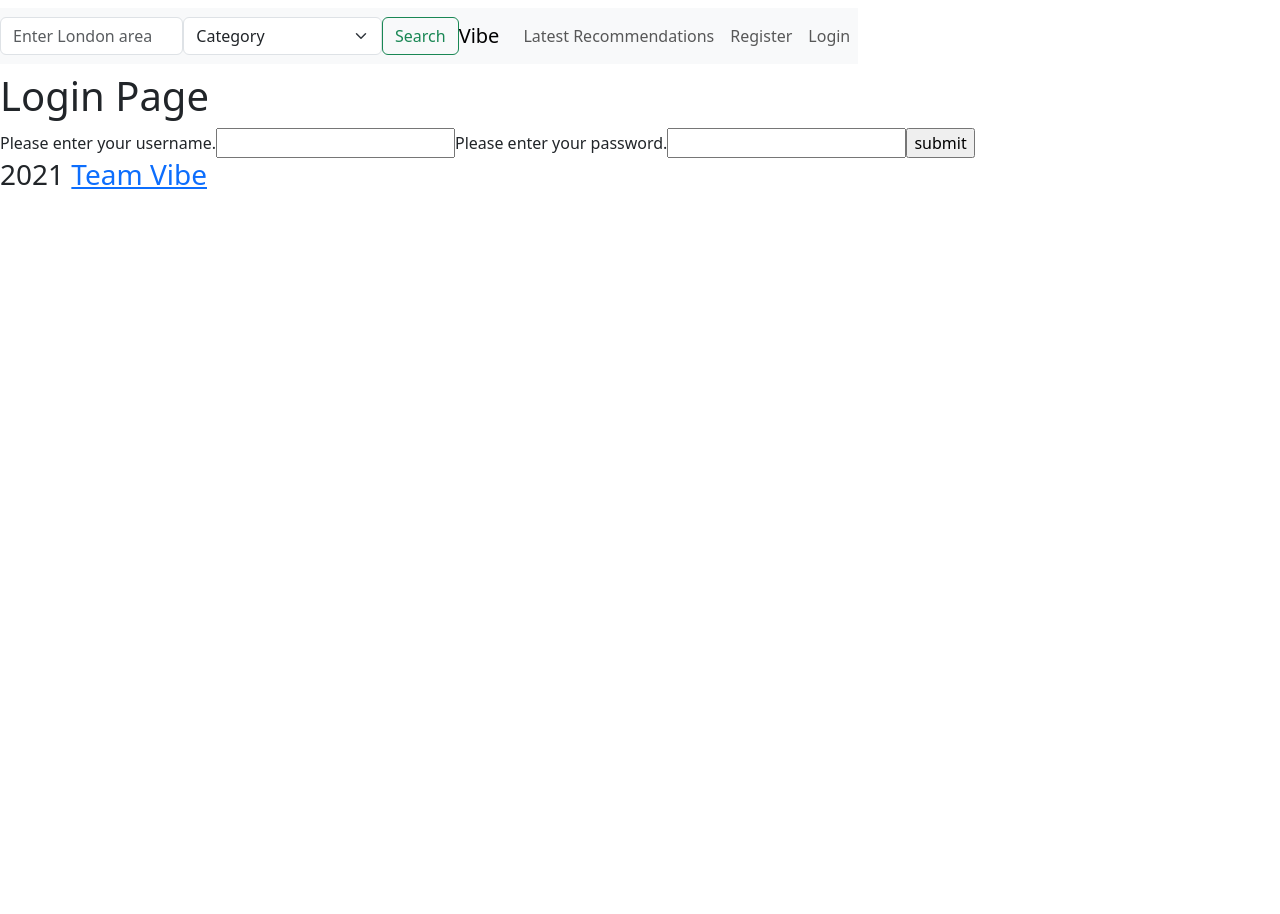
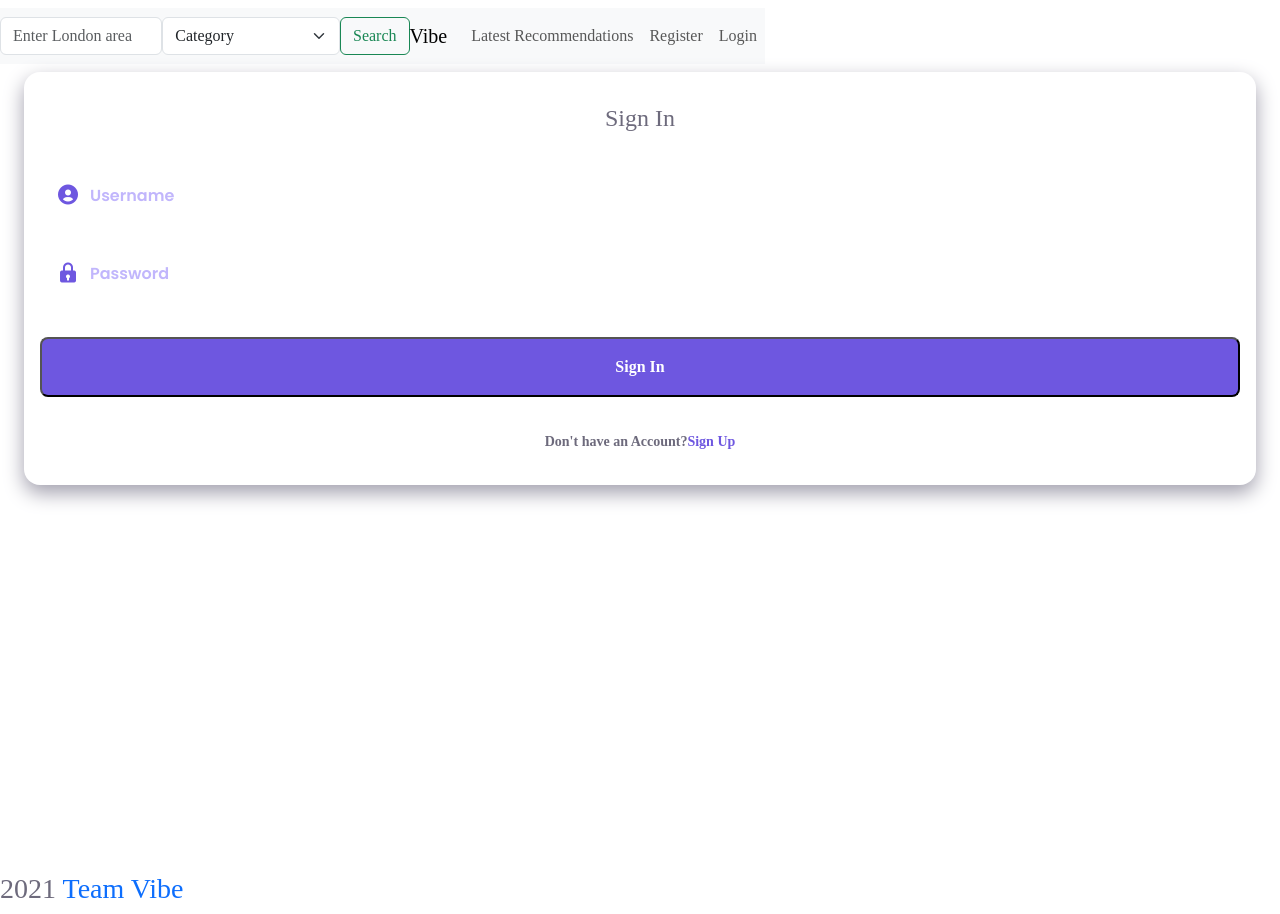
Before and after one commit to ThomasVirgo/Chat-App-Client, a React app: page /login in a window 1280 px wide. Before the commit the page ends 800 px from the top, so only its background shows below. Built offline with nearby package versions, Linux system fonts and the light colour scheme.

Commit message:
add login and register styling

```diff
--- a/public/index.html
+++ b/public/index.html
@@ -9,6 +9,7 @@
     integrity="sha512-NhSC1YmyruXifcj/KFRWoC561YpHpc5Jtzgvbuzx5VozKpWvQ+4nXhPdFgmx8xqexRcpAglTj9sIBWINXa8x5w=="
     crossorigin="anonymous" referrerpolicy="no-referrer" />
     <link rel="stylesheet" href="https://maxcdn.bootstrapcdn.com/bootstrap/latest/css/bootstrap.min.css">
+    <link href='https://unpkg.com/boxicons@2.0.9/css/boxicons.min.css' rel='stylesheet'>
 
 </head>
 <body>
--- a/src/App.js
+++ b/src/App.js
@@ -3,6 +3,7 @@ import { Switch, Route } from 'react-router-dom';
 import { Account, LandingPage, Login, Recommendations, Register, SearchResults } from './pages';
 import { NavigationBar, Footer } from './layout';
 import { LoggedOutRoute, PrivateRoute } from './components';
+import './style.css'
 
 // import CSS
 
--- a/src/components/LoginForm/index.js
+++ b/src/components/LoginForm/index.js
@@ -33,14 +33,37 @@ const LoginForm = () => {
   return (
     <>
     {shouldRedirect && <Redirect to='/account'/>}
-    <div>
-      <form>
-        <label htmlFor="username-input">Please enter your username.</label>
-        <input type="textfield" id="username-input" value={username} onChange={handleUsernameChange}></input>
-        <label htmlFor="password-input">Please enter your password.</label>
-        <input type="password" id="password-input" value={password} onChange={handlePasswordChange}></input>
-        <input type="submit" value="submit" onClick={handleSubmitClick} />
-      </form>
+    <div className="login">
+      <div className="login__content">
+        {/* create a svg on figma with vibe in it? */}
+        <div className="login__img"></div>
+        <div className="login__forms">
+
+          <form className="login__register" onSubmit={handleSubmitClick}>
+
+            <h1 className="login__title">Sign In</h1>
+
+            <div className="login__box">
+              <i className='bx bxs-user-circle login__icon'></i>
+              <input type="text" placeholder='Username' className="login__input" value={username} onChange={handleUsernameChange}/>
+            </div>
+
+            <div className="login__box">
+              <i className='bx bxs-lock login__icon'></i>
+              <input type="password" placeholder='Password' className="login__input" value={password} onChange={handlePasswordChange}/>
+            </div>
+
+            <input type="submit" value='Sign In' className='login__button'/>
+
+            <div>
+              <span className="login__account">Don't have an Account?</span>
+              <span className="login__signin" id="sign-up">Sign Up</span>
+            </div>
+
+          </form>
+
+        </div>
+      </div>
     </div>
     </>
   );
--- a/src/components/registrationForm/index.js
+++ b/src/components/registrationForm/index.js
@@ -57,16 +57,42 @@ const RegistrationForm = () => {
   return (
     <>
     {shouldRedirect && <Redirect to='/account'/>}
-    <div>
-      <form>
-        <label htmlFor="username-input">Please enter your username.</label>
-        <input type="textfield" id="username-input" value={username} onChange={handleUsernameChange}></input>
-        <label htmlFor="password-input">Please enter your password.</label>
-        <input type="password" id="password-input" value={password} onChange={handlePasswordChange}></input>
-        <label htmlFor="confirm-password-input">Please confirm your password.</label>
-        <input type="password" id="confirm-password-input" value={confirmPassword} onChange={handleConfirmPasswordChange}></input>
-        <input type="submit" value="submit" onClick={handleSubmitClick} />
-      </form>
+    <div className="login">
+      <div className="login__content">
+        {/* create a svg on figma with vibe in it? */}
+        <div className="login__img"></div>
+        <div className="login__forms">
+
+          <form className="login__create" onSubmit={handleSubmitClick}>
+
+            <h1 className="login__title">Create Account</h1>
+
+            <div className="login__box">
+              <i className='bx bxs-user-circle login__icon'></i>
+              <input type="text" placeholder='Username' className="login__input" value={username} onChange={handleUsernameChange}/>
+            </div>
+
+            <div className="login__box">
+              <i className='bx bxs-lock login__icon'></i>
+              <input type="password" placeholder='Password' className="login__input" value={password} onChange={handlePasswordChange}/>
+            </div>
+
+            <div className="login__box">
+              <i className='bx bxs-lock login__icon'></i>
+              <input type="password" placeholder='Confirm Password' className="login__input" value={confirmPassword} onChange={handleConfirmPasswordChange}/>
+            </div>
+
+            <input type="submit" value='Sign Up' className='login__button'/>
+
+            <div>
+              <span className="login__account">Already have an Account?</span>
+              <span className="login__signin" id="sign-up">Sign In</span>
+            </div>
+
+          </form>
+
+        </div>
+      </div>
     </div>
     </>
   );
--- a/src/pages/Login/index.js
+++ b/src/pages/Login/index.js
@@ -1,10 +1,10 @@
 import React from "react";
 import { LoginForm } from '../../components'
+import './style.css'
 
 function Login() {
     return (
         <>
-        <h1>Login Page</h1>
         <LoginForm />
         </>
     );
--- /dev/null
+++ b/src/pages/Login/style.css
@@ -0,0 +1,159 @@
+h1 {
+    margin: 0;
+}
+
+a{
+    text-decoration: none;
+}
+
+img{
+    max-width: 100%;
+    height: auto;
+    display: block;
+}
+
+.login{
+    display: grid;
+    grid-template-columns: 100%;
+    height: 100vh;
+    margin-left: 1.5rem;
+    margin-right: 1.5rem;
+}
+
+.login_content{
+    display: grid;
+}
+
+.login__img{
+    justify-self: center;
+}
+
+.login__img img{
+    width: 310px;
+    margin-top: 1.5rem;
+}
+
+.login__forms{
+    position: relative;
+    height: 368px;
+}
+
+.login__register, .login__create{
+    width: 100%;
+    background-color: #FFF;
+    padding: 2rem 1rem;
+    border-radius: 1rem;
+    text-align: center;
+    box-shadow: 0 8px 20px var(--text-color-light);
+}
+
+.login__title{
+    font-size: var(--h1-font-size);
+    margin-bottom: 2rem;
+}
+
+.login__box{
+    display: grid;
+    grid-template-columns: max-content 1fr;
+    column-gap: .5rem;
+    padding: 1.125rem 1rem;
+    background-color: #FFF;
+    margin-top: 1rem;
+    border-radius: .5rem;
+}
+
+.login__icon{
+    font-size: 1.5rem;
+    color: var(--first-color);
+}
+
+.login__input{
+    border: none;
+    outline: none;
+    font-size: var(--normal-font-size);
+    font-weight: 700;
+    color: var(--first-color-second);
+}
+
+.login__input::placeholder{
+    font-size: var(--normal-font-size);
+    font-family: var(--body-font);
+    color: var(--first-color-lighter);
+}
+
+.login__button{
+    display: block;
+    padding: 1rem;
+    margin: 2rem 0;
+    background-color: var(--first-color);
+    color: #FFF;
+    font-weight: 600;
+    text-align: center;
+    border-radius: .5rem;
+    transition: .3s;
+}
+
+.login__button:hover{
+    background-color: var(--first-color-alt);
+}
+
+.login__account, .login__signup, .login__signin{
+    font-weight: 600;
+    font-size: var(--small-font-size);
+}
+
+.login__account{
+    color: var(--text-color);
+}
+
+.login__signin, .login__signup{
+    color: var(--first-color);
+    cursor: pointer;
+}
+
+/* @media screen and (min-width: 576px){
+    .login__forms{
+        width: 348px;
+        justify-self: center;
+    }
+}
+
+@media screen and (min-width: 576px){
+    .login{
+        height: 100vh;
+        overflow: hidden;
+    }
+
+    .login__content{
+        grid-template-columns: repeat(2, max-content);
+        justify-content: center;
+        align-items: center;
+        margin-left: 10rem;
+    }
+
+    .login__img{
+        display: flex;
+        width: 600px;
+        height: 588px;
+        background-color: var(--first-color-lighter);
+        border-radius: 1rem;
+        padding-left: 1rem;
+    }
+
+    .login__img img{
+        width: 390px;
+        margin-top: 0;
+    }
+
+    .login__register, .login__create{
+        left: -11rem
+    }
+
+    .login__register{
+        bottom: -2rem;
+    }
+
+    .login__create{
+        bottom: -5.5rem;
+    }
+} */
--- a/src/pages/Register/index.js
+++ b/src/pages/Register/index.js
@@ -1,5 +1,6 @@
 import React from "react";
 import { RegistrationForm } from "../../components"
+import './style.css'
 
 function Register() {
     return (
--- /dev/null
+++ b/src/pages/Register/style.css
@@ -0,0 +1,162 @@
+h1 {
+    margin: 0;
+}
+
+a{
+    text-decoration: none;
+}
+
+img{
+    max-width: 100%;
+    height: auto;
+    display: block;
+}
+
+.login{
+    display: grid;
+    grid-template-columns: 100%;
+    height: 100vh;
+    margin-left: 1.5rem;
+    margin-right: 1.5rem;
+}
+
+.login_content{
+    display: grid;
+}
+
+.login__img{
+    justify-self: center;
+}
+
+.login__img img{
+    width: 310px;
+    margin-top: 1.5rem;
+}
+
+.login__forms{
+    position: relative;
+    height: 368px;
+}
+
+.login__register, .login__create{
+    /* position: absolute;
+    bottom: 1rem; */
+    width: 100%;
+    background-color: #FFF;
+    padding: 2rem 1rem;
+    border-radius: 1rem;
+    text-align: center;
+    box-shadow: 0 8px 20px var(--text-color-light);
+}
+
+.login__title{
+    font-size: var(--h1-font-size);
+    margin-bottom: 2rem;
+}
+
+.login__box{
+    display: grid;
+    grid-template-columns: max-content 1fr;
+    column-gap: .5rem;
+    padding: 1.125rem 1rem;
+    background-color: #FFF;
+    margin-top: 1rem;
+    border-radius: .5rem;
+}
+
+.login__icon{
+    font-size: 1.5rem;
+    color: var(--first-color);
+}
+
+.login__input{
+    border: none;
+    outline: none;
+    font-size: var(--normal-font-size);
+    font-weight: 700;
+    color: var(--first-color-second);
+}
+
+.login__input::placeholder{
+    font-size: var(--normal-font-size);
+    font-family: var(--body-font);
+    color: var(--first-color-lighter);
+}
+
+.login__button{
+    display: block;
+    width: 100%;
+    padding: 1rem;
+    margin: 2rem 0;
+    background-color: var(--first-color);
+    color: #FFF;
+    font-weight: 600;
+    text-align: center;
+    border-radius: .5rem;
+    transition: .3s;
+}
+
+.login__button:hover{
+    background-color: var(--first-color-alt);
+}
+
+.login__account, .login__signup, .login__signin{
+    font-weight: 600;
+    font-size: var(--small-font-size);
+}
+
+.login__account{
+    color: var(--text-color);
+}
+
+.login__signin, .login__signup{
+    color: var(--first-color);
+    cursor: pointer;
+}
+
+/* @media screen and (min-width: 576px){
+    .login__forms{
+        width: 348px;
+        justify-self: center;
+    }
+} */
+
+/* @media screen and (min-width: 576px){
+    .login{
+        height: 100vh;
+        overflow: hidden;
+    }
+
+    .login__content{
+        grid-template-columns: repeat(2, max-content);
+        justify-content: center;
+        align-items: center;
+        margin-left: 10rem;
+    }
+
+    .login__img{
+        display: flex;
+        width: 600px;
+        height: 588px;
+        background-color: var(--first-color-lighter);
+        border-radius: 1rem;
+        padding-left: 1rem;
+    }
+
+    .login__img img{
+        width: 390px;
+        margin-top: 0;
+    }
+
+    .login__register, .login__create{
+        left: -11rem
+    }
+
+    .login__register{
+        bottom: -2rem;
+    }
+
+    .login__create{
+        bottom: -5.5rem;
+    }
+} */
--- /dev/null
+++ b/src/style.css
@@ -0,0 +1,45 @@
+@import url('https://fonts.googleapis.com/css2?family=Poppins:wght@400;500;600&display=swap');
+
+:root {
+
+    /*========== Colors ==========*/
+    --hue-color: 250; /*Purple 250 - Green 142 - Blue 230 - Pink 340*/
+
+    /* HSL color mode */
+    --first-color: hsl(var(--hue-color), 69%, 61%);
+    --first-color-second: hsl(var(--hue-color), 69%, 61%);
+    --first-color-alt: hsl(var(--hue-color), 57%, 53%);
+    --first-color-lighter: hsl(var(--hue-color), 92%, 85%);
+    --title-color: hsl(var(--hue-color), 8%, 15%);
+    --text-color: hsl(var(--hue-color), 8%, 45%);
+    --text-color-light: hsl(var(--hue-color), 8%, 65%);
+    --input-color: hsl(var(--hue-color), 70%, 96%);
+    --body-color: hsl(var(--hue-color), 60%, 99%);
+    --container-color: #FFF;
+
+    /*========== Font ==========*/
+    --body-font: 'Poppins', sans-serif;
+    --h1-font-size: 1.5rem;
+    --normal-font-size: .938rem;
+    --small-font-size: .813rem;
+}
+
+@media screen and (min-width: 768px){
+    :root{
+        --normal-font-size: 1rem;
+        --small-font-size: .875rem;
+
+    }
+}
+
+*,::before,::after{
+    box-sizing: border-box;
+}
+
+body{
+    margin: 0;
+    padding: 0;
+    font-family: var(--body-color);
+    font-size: var(--normal-font-size);
+    color: var(--text-color)
+}
```
